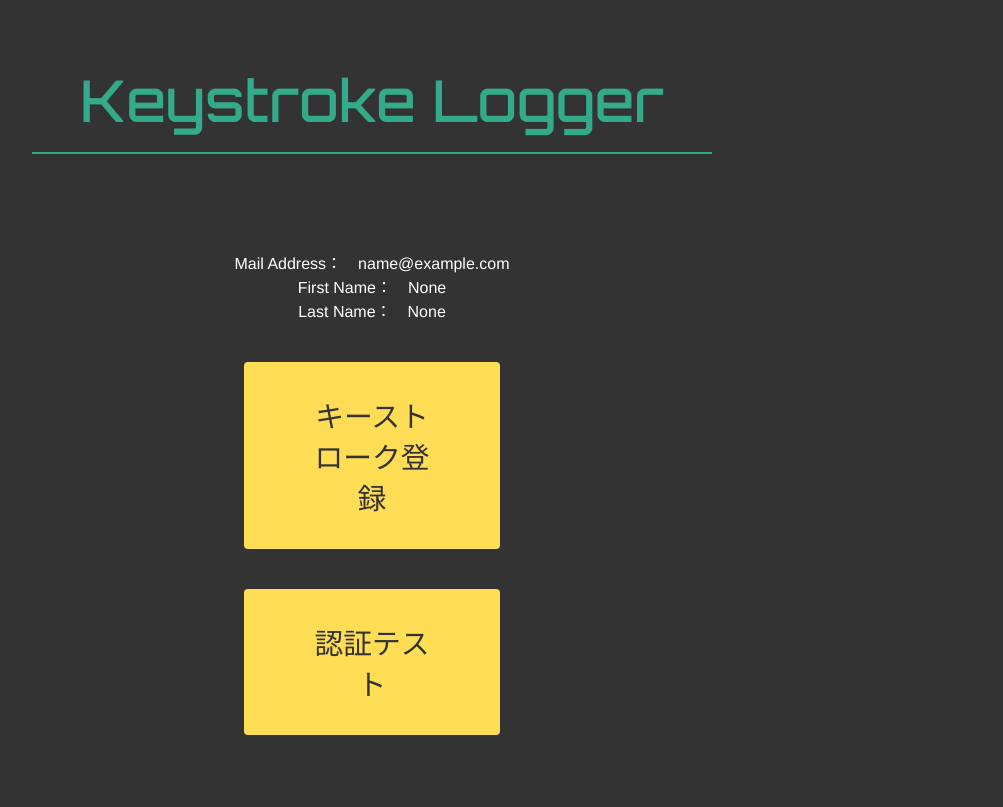
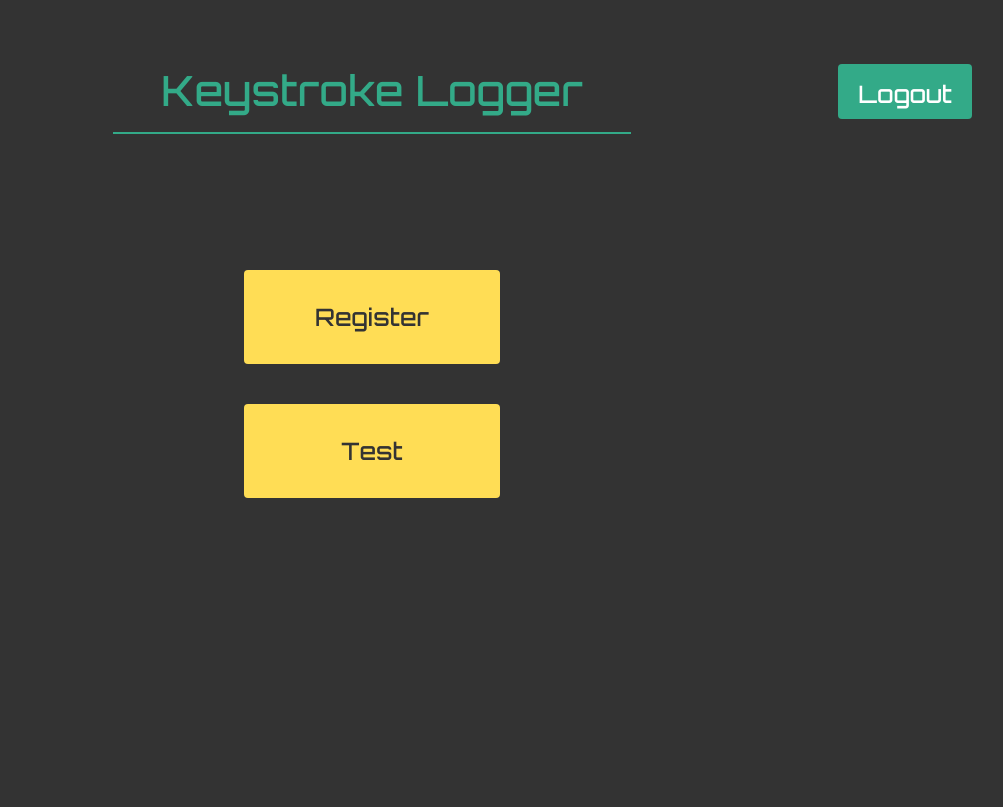
Before and after one commit to wkmkymt/KeystrokeLogger, a Flask app: page / in a window 1280 px wide. Shown: the whole page, without its empty margins (268-1271 px from the left). After the commit the page ends 498 px from the top, so only its background shows below. Run offline with Flask 2, Linux system fonts and the light colour scheme; the visitor is signed in with stand-in values (Sample User, id 1); data comes from the database, SQL or seed files in the repository.

Commit message:
[update] Login/out Menu

```diff
--- a/app.py
+++ b/app.py
@@ -10,7 +10,6 @@
 app = Flask(__name__, static_folder="./statics")
 app.config.from_object(BaseConfig)
 
-
 # ==================================================
 #  Application
 # ==================================================
--- a/apps/admin.py
+++ b/apps/admin.py
@@ -22,4 +22,3 @@
 admin = Admin(app, name=u"管理画面", template_mode="bootstrap3")
 admin.add_view(ModelView(Keystroke, db.session, name=u"キーストローク"))
 admin.add_view(ModelView(User, db.session, name=u"ユーザ"))
-# admin.add_view(MyKeystrokeView(Keystroke, db.session, name=u"キーストローク"))
--- a/statics/css/style.css
+++ b/statics/css/style.css
@@ -74,18 +74,42 @@
     padding: 64px 0;
 }
 
-header h1 {
+header > h1 {
     text-align: center;
 }
 
-header h1 a {
+header > h1 a {
     display: inline-block;
     padding: 0 48px 16px;
     color: #3a8;
     font-family: Orbitron, sans-serif;
-    font-size: 180%;
+    font-size: 130%;
     font-weight: 500;
     border-bottom: solid 2px #3a8;
+}
+
+nav {
+    position: absolute;
+    top: 64px;
+    right: 40px;
+}
+
+nav > .btn {
+    margin: 0 !important;
+}
+
+nav > .btn a {
+    width: 100%;
+    height: 55px;
+    padding: 10px 20px;
+    line-height: 40px;
+    background: #3a8;
+    color: #fff;
+    font-size: 100%;
+}
+
+nav > .btn a:hover {
+    background: #5ca;
 }
 
 
@@ -106,10 +130,12 @@
 .btn > a {
     display: inline-block;
     width: 20%;
-    padding: 32px 64px;
+    padding: 32px;
     background: #fd5;
     color: #333;
-    font-size: 180%;
+    font-size: 150%;
+    font-family: Orbitron, sans-serif;
+    font-weight: 500;
     text-align: center;
     border-radius: 4px;
     cursor: pointer;
@@ -239,7 +265,7 @@
     padding: 8px;
     font-size: 24px;
     text-align: center;
- ppp   line-height: 24px;
+    line-height: 24px;
 }
 
 .keystrokeList th {
--- a/templates/base.html
+++ b/templates/base.html
@@ -2,6 +2,7 @@
 <html>
   <head>
     <meta charset="UTF-8" />
+    <meta name="viewport" content="width=device-width, maximum-scale=1, user-scalable=no" />
     <link rel="stylesheet" href="/statics/css/style.css" />
 
     <title>Keystroke Logger</title>
@@ -10,6 +11,13 @@
   <body>
     <header>
       <h1><a href="{{ url_for("main.index") }}">Keystroke Logger</a></h1>
+      <nav>
+        <h1 class="btn">
+          {% if current_user.is_authenticated -%}
+          <a href="{{ url_for("login.logout") }}">Logout</a>
+          {%- endif %}
+        </h1>
+      </nav>
     </header>
 
     <main>
--- a/templates/index.html
+++ b/templates/index.html
@@ -2,15 +2,9 @@
 
 {% block main -%}
       {% if not current_user.is_authenticated -%}
-      <div class="btn join"><a href="{{ url_for("login.login") }}">ログイン</a></div>
+      <div class="btn join"><a href="{{ url_for("login.login") }}">Login</a></div>
       {%- else -%}
-      <ul style="text-align:center">
-        <li>Mail Address：　{{ current_user.email }}</li>
-        <li>  First Name：　{{ current_user.fname_k }}</li>
-        <li>  Last  Name：　{{ current_user.lname_k }}</li>
-      </ul>
-
-      <div class="btn register"><a href="{{ url_for("main.register") }}">キーストローク登録</a></div>
-      <div class="btn authtest"><a href="{{ url_for("main.authtest") }}">認証テスト</a></div>
-      {% endif %}
+      <div class="btn register"><a href="{{ url_for("main.register") }}">Register</a></div>
+      <div class="btn authtest"><a href="{{ url_for("main.authtest") }}">Test</a></div>
+      {%- endif %}
 {%- endblock %}
```
